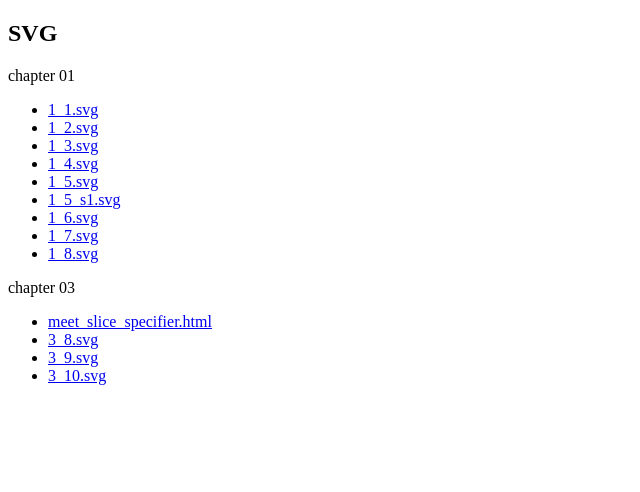
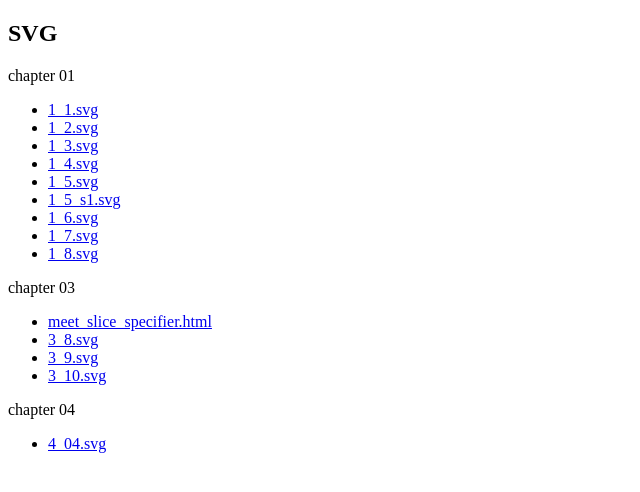
Before and after one commit to fred4444source/svg_learn, a plain HTML site: page index.html in a window 1280 px wide. Shown: the whole page, without its empty margins (0-640 px from the left). Drawn offline with Linux system fonts and the light colour scheme.

Commit message:
add chap04/4_04.svg

```diff
--- a/index.html
+++ b/index.html
@@ -41,6 +41,12 @@
 						<li><a target="_blank" href="code/chap03/3_10.svg">3_10.svg</a></li>
 					</ul>
 				</p>
+				<p>
+					<span>chapter 04</span>
+					<ul>
+						<li><a target="_blank" href="code/chap04/4_04.svg">4_04.svg</a></li>
+					</ul>
+				</p>
 			</section>
 			<!--
 			<section>
```
Also changed, not shown: code/chap04/4_04.svg (added).
